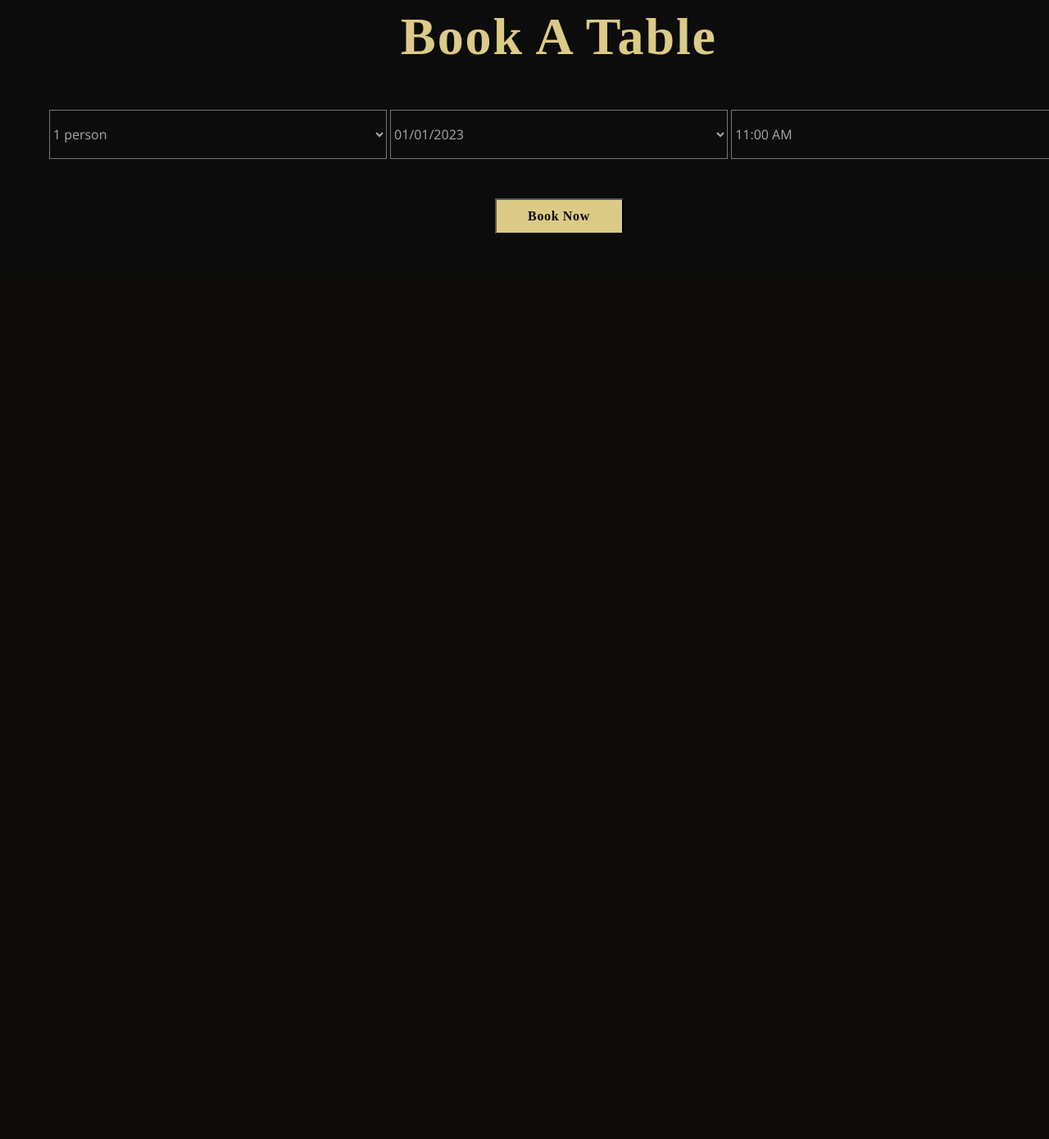
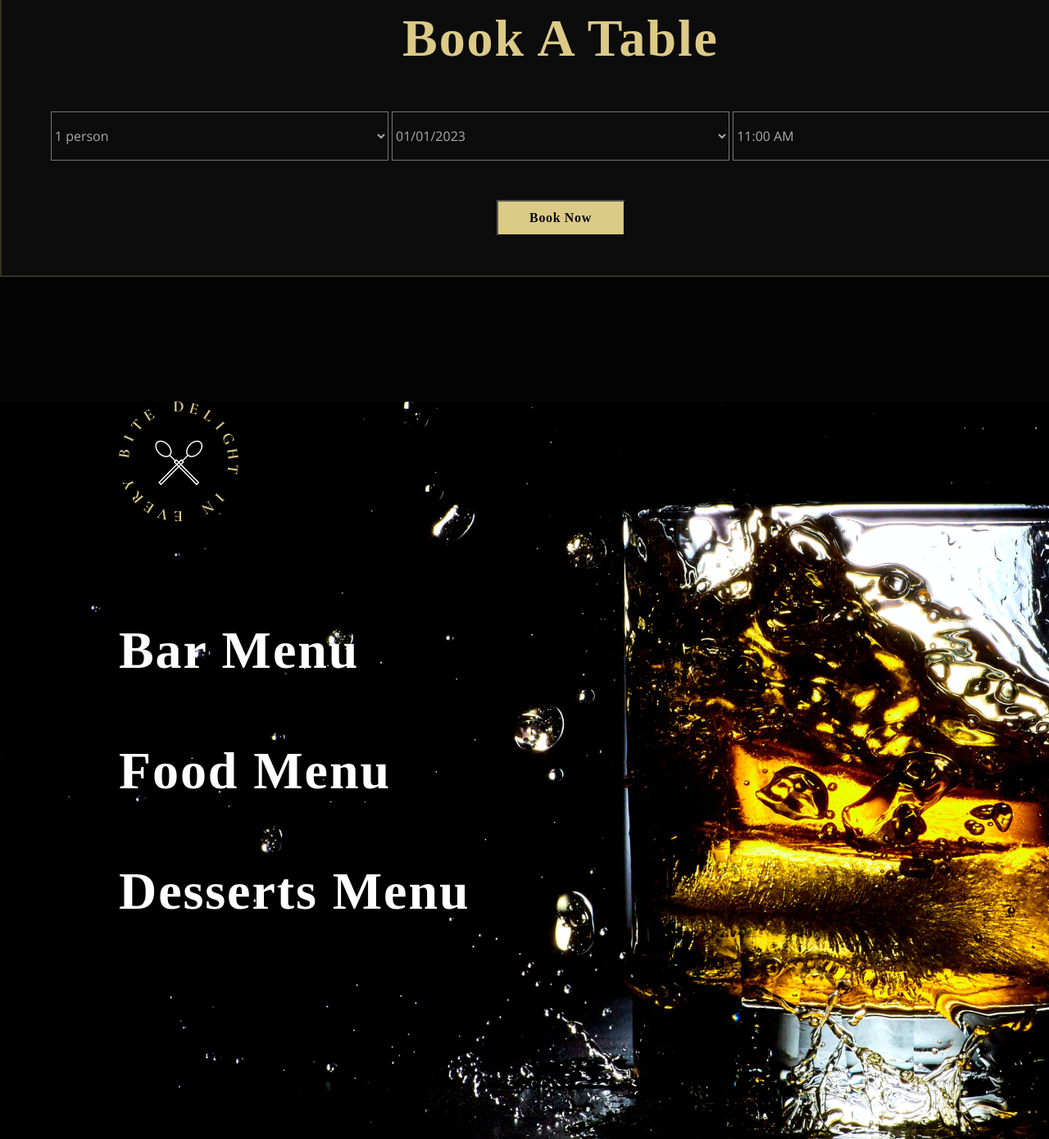
Before and after one commit to Alhladkiy/Restaurant, a website built with webpack: page index.html in a window 1280 px wide. Shown: the part 2234-3624 px from the top of the page at 82% size. Before the commit the page ends 2568 px from the top, so only its background shows below. Built offline with nearby package versions, Linux system fonts and the light colour scheme; a web font is replaced by a local one.

Commit message:
feat: add section menu

```diff
--- a/index.html
+++ b/index.html
@@ -110,6 +110,15 @@
         </div>
 
     </section>
+    <section class="menu-section">
+        <div class="label menu-section-label"></div>
+        <div class="menu">
+            <div class="kind-menu">Bar Menu</div>
+            <div class="kind-menu">Food Menu</div>
+            <div class="kind-menu">Desserts Menu</div>
+        </div>
+
+    </section>
 
 </body>
 </html>
--- /dev/null
+++ b/src/styles/menuPage.css
@@ -0,0 +1,41 @@
+.menu-section {
+    background-image: url('../images/mathew-schwartz-Benzk1i1iks-unsplash\ 1.png');
+    background-size: cover;
+    background-repeat: no-repeat;
+    height: 900px;
+    position: relative;
+}
+
+.menu-section-label {
+    display: block;
+    margin-right: auto;
+    margin-left: 145px;
+}
+
+.kind-menu {
+    font-family: 'Cormorant Upright';
+    font-style: normal;
+    font-weight: 600;
+    font-size: 64px;
+    line-height: 130%;
+    letter-spacing: 0.03em;
+    text-transform: capitalize;
+    color: #FFFFFF;
+}
+
+.menu {
+    display: flex;
+    flex-direction: column;
+    justify-content: space-between;
+    height: 377px;
+    padding-left: 145px;
+    margin: 0;
+    position: absolute;
+    top: 50%;
+    transform: translate(0, -50%);
+}
+
+.kind-menu:hover {
+    cursor: pointer;
+    text-decoration-line: underline;
+}
--- a/src/styles/reservationPage.css
+++ b/src/styles/reservationPage.css
@@ -1,5 +1,6 @@
 .reservation-section {
     background-color: #040404;
+    padding-bottom: 152px;
 }
 
 .reservation-section-wrapper {
@@ -11,6 +12,8 @@
     justify-content: space-evenly;
     align-items: center;
     background-color: #0C0C0C;
+    border: 2px solid #DCCA8733;
+
 }
 
 .reservation-section-title {
@@ -34,12 +37,15 @@
 }
 
 .label {
-    display: block;
-    margin-left: auto;
-    margin-right: 195px;
     background-image: url('../images/Group\ 85.png');
     background-repeat: no-repeat;
     color:  #ffffff;
     height: 146px;
     width: 146px;
 }
+
+.reservation-section-label {
+    display: block;
+    margin-left: auto;
+    margin-right: 195px;
+}
--- a/src/styles/style.css
+++ b/src/styles/style.css
@@ -4,6 +4,7 @@
 @import url('./historyPage.css');
 @import url('./reservationPage.css');
 @import url('./option.css');
+@import url('./menuPage.css');
 
 body {
  background-color: #0C0B08;
```
Also changed, not shown: src/images/mathew-schwartz-Benzk1i1iks-unsplash 1.png (added).
